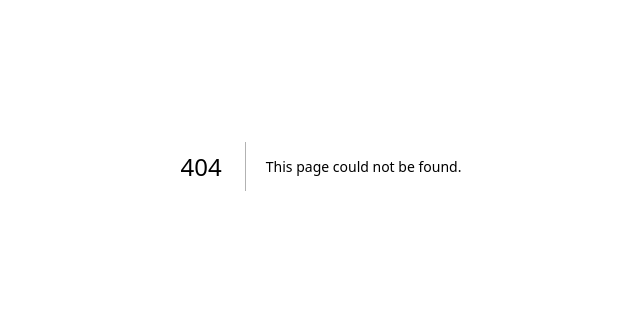
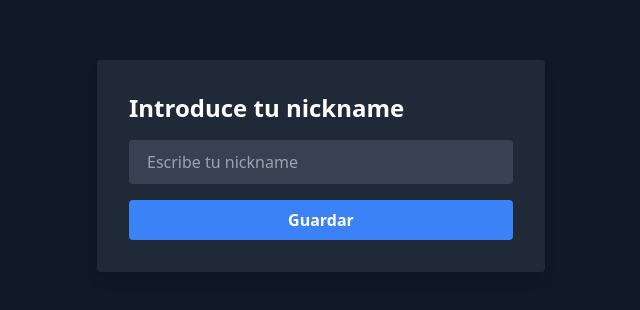
Before and after one commit to KiraBelak/dreambacker, a Next.js app: page /createprofile in a window 1280 px wide. Before the commit this address had no page. Shown: the part 234-544 px from the top of the page, without its empty margins (319-959 px from the left). Built offline with nearby package versions, Linux system fonts and the light colour scheme.

Commit message:
creacion de perfil

```diff
--- a/package.json
+++ b/package.json
@@ -14,6 +14,7 @@
     "@solana/web3.js": "^1.77.3",
     "@tailwindcss/aspect-ratio": "^0.4.2",
     "autoprefixer": "10.4.14",
+    "axios": "^1.4.0",
     "eslint": "8.41.0",
     "eslint-config-next": "13.4.4",
     "mongodb": "^5.6.0",
--- a/pages/api/user/[wallet]/index.js
+++ b/pages/api/user/[wallet]/index.js
@@ -19,6 +19,8 @@ export default async function handler(req, res) {
         case "POST":
             // Create a new profile
             {
+                // console.log(body);
+                // console.log(query);
                 const date = new Date();
                 const {wallet} = query;
                 const newProfile = {
--- /dev/null
+++ b/pages/createprofile.js
@@ -0,0 +1,71 @@
+import React, { useState, useContext } from 'react';
+import axios from 'axios';
+import { ConnectWallet } from '@/components/connectwallet';
+import { WalletContext } from '@/src/wallet';
+import { Toaster, toast } from 'react-hot-toast';
+import { useRouter } from 'next/router';
+const ProfileForm = () => {
+    const { publicKey } = useContext(WalletContext);
+  const [nickname, setNickname] = useState('');
+    const router = useRouter();
+
+  const handleSubmit = (e) => {
+    e.preventDefault();
+    // Aquí puedes agregar la lógica para enviar el nickname al backend o realizar cualquier otra acción necesaria.
+    console.log(`Nickname: ${nickname}`);
+    console.log(`Public Key: ${publicKey}`);
+    //axios para crear el perfil
+
+    const createProfile = async (publicKey, nickname) => {
+        toast.loading('Creando perfil...');
+        const wallet = publicKey
+        try {
+            const response = await axios.post(
+                `/api/user/${wallet}`,
+                { nickname }
+            );
+            // console.log(response);
+            if (response.status === 201) {
+                toast.dismiss();
+                toast.success('Perfil creado correctamente');
+                router.push("/user/dashboard");
+            }
+        } catch (error) {
+            toast.dismiss();
+            toast.error('Error al crear el perfil');
+            console.log(error);
+        }
+    };
+    createProfile(publicKey, nickname);
+  };
+
+  return (
+    <div className="bg-gray-900 min-h-screen flex items-center justify-center">
+        <Toaster position='bottom-center' reverseOrder={false} />
+        <div className="hidden">
+            <ConnectWallet />
+        </div>
+
+      <div className="bg-gray-800 p-8 rounded shadow-lg w-full max-w-md">
+        <h2 className="text-2xl font-bold text-white mb-4">Introduce tu nickname</h2>
+        <form onSubmit={handleSubmit}>
+          <input
+            type="text"
+            value={nickname}
+            onChange={(e) => setNickname(e.target.value)}
+            className="w-full bg-gray-700 text-white border-2 border-gray-700 rounded py-2 px-4 mb-4"
+            placeholder="Escribe tu nickname"
+          />
+          <button
+            type="submit"
+            className="bg-blue-500 hover:bg-blue-600 text-white font-bold py-2 px-4 rounded w-full"
+          >
+            Guardar
+          </button>
+        </form>
+      </div>
+    </div>
+  );
+};
+
+export default ProfileForm;
--- a/pages/index.js
+++ b/pages/index.js
@@ -5,7 +5,8 @@ import MovingGallery from "@/components/MovingGallery";
 import Link from "next/link";
 import { WalletContext } from "../src/wallet";
 import { useRouter } from "next/router";
-import { useContext } from "react";
+import { useContext, useEffect } from "react";
+import axios from "axios";
 
 const inter = Inter({ subsets: ["latin"] });
 
@@ -13,11 +14,31 @@ export default function Home() {
   const { publicKey, setPublicKey } = useContext(WalletContext);
   const router = useRouter();
 
+  //funcion asincrona para obtener el perfil del usuario
+  const getProfile = async (publicKey) => {
+    const wallet = publicKey
+    try {
+      const response = await axios.get(
+        `/api/user/${wallet}`
+      );
+      console.log(response.data);
+      if (response.data.profile>0) {
+        router.push("/profile");
+      } else {
+        router.push("/createprofile");
+      }
+    } catch (error) {
+      console.log(error);
+    }
+  };
 
-  if (publicKey) {
-    console.log("the public",publicKey);
-    router.push("/user/dashboard");
-  }
+
+
+  useEffect(()=> {
+    if (publicKey) {
+     getProfile(publicKey);
+    }
+  }, [publicKey]);
 
 
 
--- a/src/wallet.js
+++ b/src/wallet.js
@@ -4,8 +4,8 @@ export const WalletContext = createContext();
 
 export const WalletProvider = ({ children }) => {
     const [publicKey, setPublicKey] = useState(null);
-    console.log("desde context");
-    console.log("wallet", publicKey);
+    // console.log("desde context");
+    // console.log("wallet", publicKey);
 
     return (
         <WalletContext.Provider value={{ publicKey, setPublicKey }}>
```
